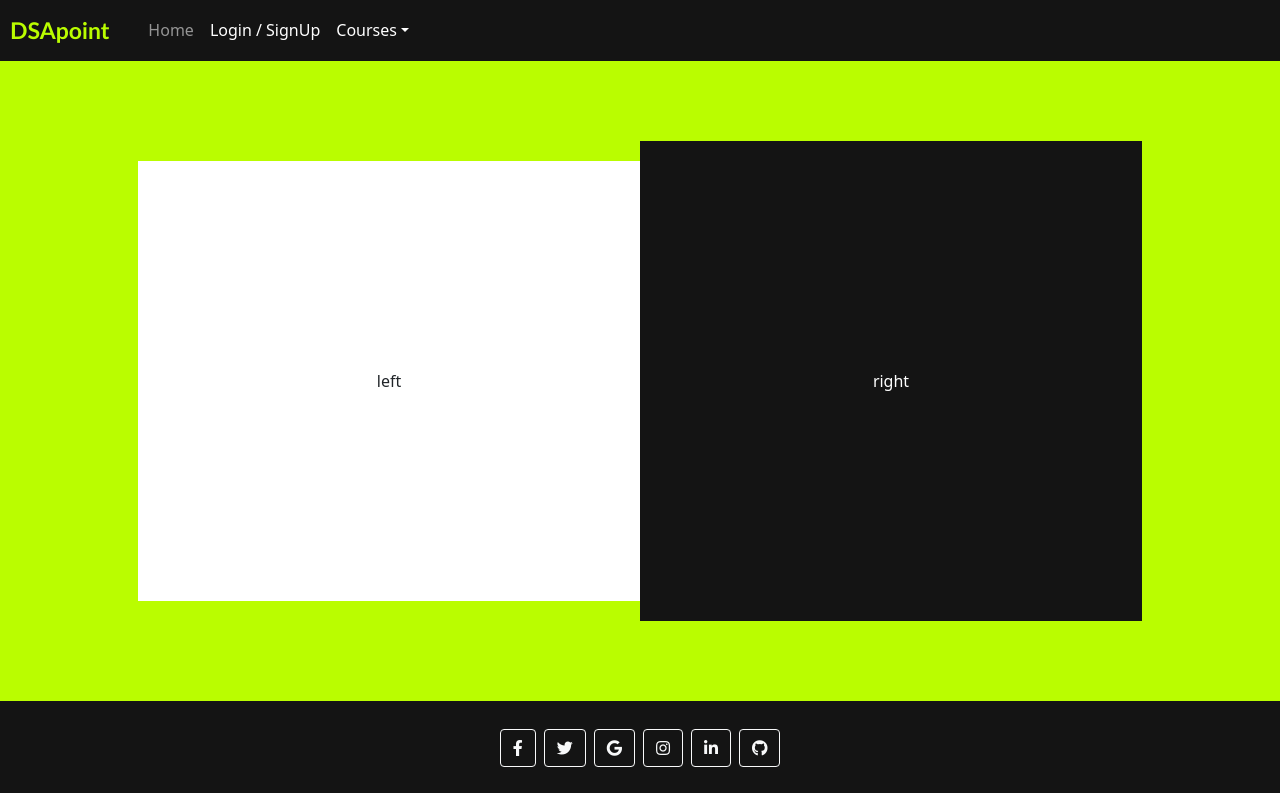
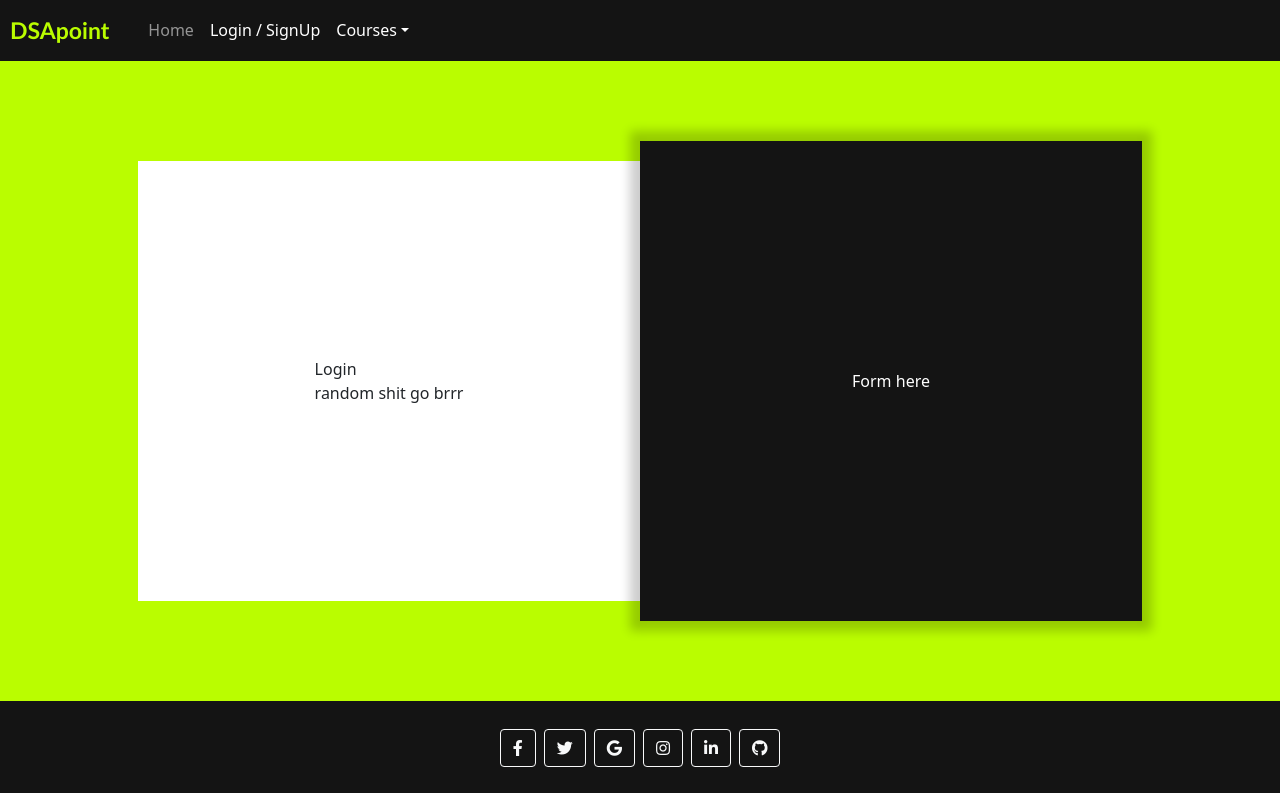
Before and after one commit to dev-anuragS/DSApoint, a React (Create React App) app in the folder dsapoint/: page /login in a window 1280 px wide. Shown: the top 793 px of the page. Built offline with nearby package versions, Linux system fonts and the light colour scheme.

Commit message:
Login.jsx and login.scss modified

```diff
--- a/dsapoint/src/components/Login.jsx
+++ b/dsapoint/src/components/Login.jsx
@@ -8,10 +8,10 @@ const Login = () => {
             <div id="container">
                 <div id="loginContainer">
                     <div id="left">
-                        left
+                        Login<br/>random shit go brrr
                     </div>
                     <div id="right">
-                        right
+                        Form here
                     </div>
                 </div>
             </div>
--- a/dsapoint/src/components/sass/login.scss
+++ b/dsapoint/src/components/sass/login.scss
@@ -33,6 +33,6 @@
     align-items: center;
     justify-content: center;
     background-color: $background;
-    box-shadow: 20px;
+    box-shadow: 0px 0px 10px 10px rgba(0, 0, 0,0.2);
     color:$secondary;
 }
```
